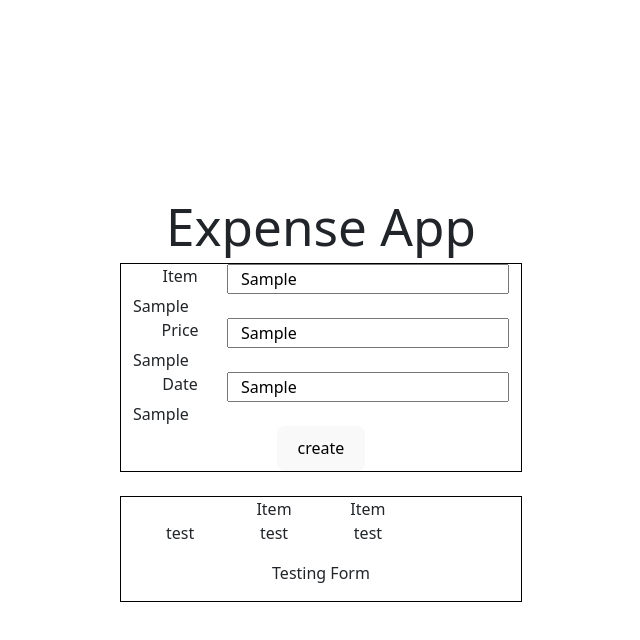
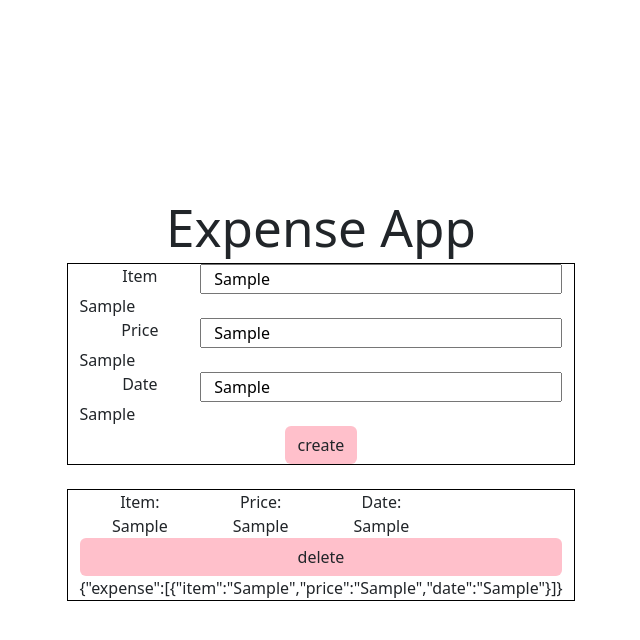
Before and after one commit to BenjaminGohPS/create-expense-app-lab, a React (Vite) app: page / in a window 1280 px wide. Both pictures are taken after typing "Sample", "Sample", "Sample" into the empty fields and a click on the button "create". Shown: the top 640 px of the page, without its empty margins (319-959 px from the left). Built offline with nearby package versions, Linux system fonts and the light colour scheme.

Commit message:
clicking button will create and display expense item

```diff
--- a/src/App.jsx
+++ b/src/App.jsx
@@ -9,19 +9,34 @@ import Form from "./components/Form";
 // src/App.jsx
 
 const App = () => {
+  const [expense, setExpense] = useState([]);
 
+  const handleExpense = (item) => {
+    setExpense((prevState) => [...prevState, item]);
+  };
 
   return (
     <div className="container-fluid">
       <h1>Expense App</h1>
       <div className="container" style={{ border: "1px black solid" }}>
-        <Input />
+        <Input handleExpense={handleExpense} />
       </div>
       <br />
       <div className="container" style={{ border: "1px black solid" }}>
-        <Form />
+        <Form expense={expense} />
+        {JSON.stringify({ expense })}
       </div>
     </div>
   );
 };
 export default App;
+
+/*
+ {JSON.stringify({ expense })}
+  {expense[0].item}
+  if (i=0;i<expense.length;i++)
+
+setExpense((prevState) => [...prevState, item])
+
+  [...prevState].tospliced(0, 1, item));
+*/
--- a/src/components/Button.jsx
+++ b/src/components/Button.jsx
@@ -6,7 +6,8 @@ const Button = (props) => {
     <button
       className={`btn ${props.className}`}
       type="button"
-      onClick={props.onClick}
+      style={{ backgroundColor: "pink" }}
+      onClick={props.handleExpense}
     >
       {props.children}
     </button>
@@ -14,3 +15,8 @@ const Button = (props) => {
 };
 
 export default Button;
+
+/**
+ onClick={() => {
+        props.handleExpense(props.item, props.price, props.date);
+*/
--- a/src/components/Form.jsx
+++ b/src/components/Form.jsx
@@ -1,9 +1,22 @@
 import React from "react";
 import Label from "./Label";
+import Item from "./Item";
 
 const Form = (props) => {
+
   return (
     <div className="container-fluid">
+        {props.expense.map((item, idx) => {
+            return (<Item expense={item} />)
+        })}
+    </div>
+  );
+};
+
+export default Form;
+
+/**
+<div className="container-fluid">
       <div className="row">
         <div className="col-sm-3">
           <Label name={props.name} />
@@ -21,24 +34,4 @@ const Form = (props) => {
         <p>Testing Form</p>
       </div>
     </div>
-  );
-};
-
-export default Form;
-
-/**
- <div className="row">
-        <div className="col-sm-3">
-          <Label name={props.name} />
-          <p>test</p>
-        </div>
-        <div className="col-sm-3">
-          <Label name="Item" />
-          <p>test</p>
-        </div>
-        <div className="col-sm-3">
-          <Label name="Item" />
-          <p>test</p>
-        </div>
-
 */
--- a/src/components/Input.jsx
+++ b/src/components/Input.jsx
@@ -1,8 +1,9 @@
 import React, { useState } from "react";
 import Label from "./Label";
 import Inputbox from "./Inputbox";
+import Button from "./Button";
 
-const Input = () => {
+const Input = (props) => {
   const [item, setItem] = useState("");
   const [price, setPrice] = useState("");
   const [date, setDate] = useState("");
@@ -38,22 +39,21 @@ const Input = () => {
       </div>
 
       <div className="row">
-        <div className="col-md-3">
+        <div className="col-sm-3">
           <Label name="Date" />
         </div>
         <Inputbox name="date" handleItem={handleDate} item={date} />
         {date}
       </div>
 
-      <button className="col--2">create</button>
+      <Button
+        handleExpense={() => props.handleExpense({ item, price, date })}
+        className="create"
+      >
+        create
+      </Button>
     </div>
   );
 };
 
 export default Input;
-
-/**
-RMB TO DELETE THE ADDITIONAL {item} {price} {date}
-because this wanted to check
-
-*/
--- a/src/components/Item.jsx
+++ b/src/components/Item.jsx
@@ -0,0 +1,30 @@
+import React from "react";
+import Label from "./Label";
+import Button from "./Button";
+
+const Item = (props) => {
+  return (
+    <div className="row">
+      <div className="col-sm-3">
+        Item: <Label name={props.expense.item} />
+      </div>
+      <div className="col-sm-3">
+        Price: <Label name={props.expense.price} />
+      </div>
+      <div className="col-sm-3">
+        Date: <Label name={props.expense.date} />
+      </div>
+
+      <Button>delete</Button>
+    </div>
+  );
+};
+
+export default Item;
+
+/*
+<Label name={props.expense[0].item} />
+         <Label name={props.expense[0].price} />
+      <Label name={props.expense[0].date} />
+        <Button>delete</Button>
+*/
--- a/src/components/Label.jsx
+++ b/src/components/Label.jsx
@@ -1,7 +1,7 @@
 import React from "react";
 
 const Label = (props) => {
-  return <label>{props.name}</label>;
+  return <label key={props.idx}>{props.name}</label>;
 };
 
 export default Label;
```
